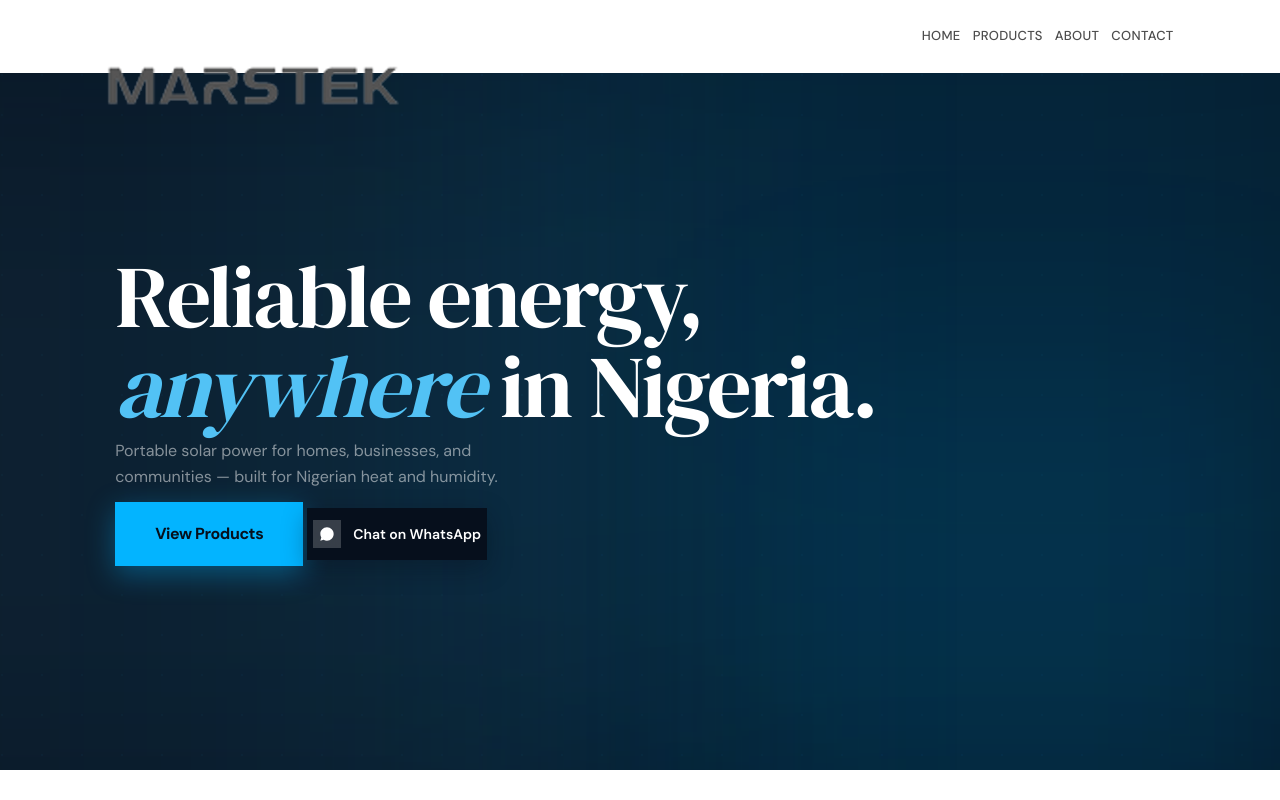
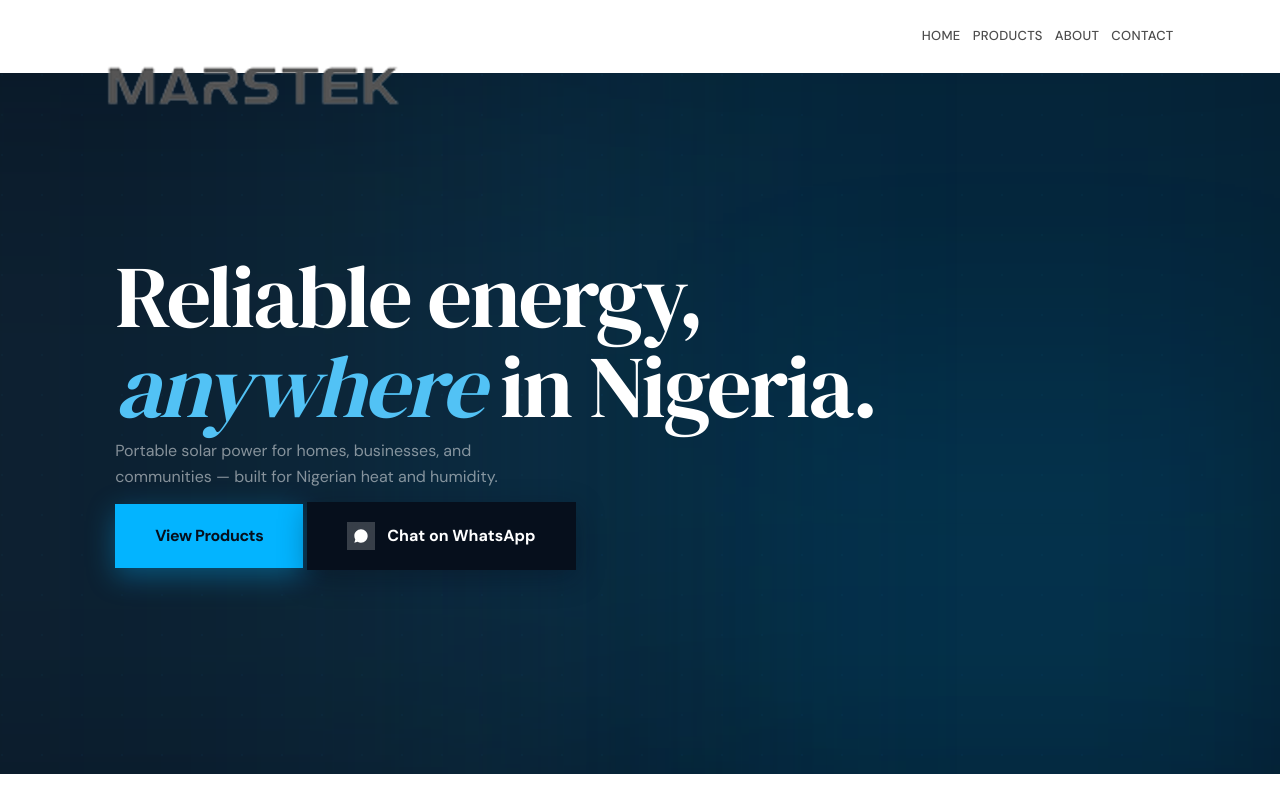
Before and after one commit to Tobithe3rd/Marstek-Nigeria-Site, a Next.js app: page / in a window 1280 px wide. Shown: the top 800 px of the page. Built offline with nearby package versions, Linux system fonts and the light colour scheme.

Commit message:
Match WhatsApp button size to View Products (px-10 py-5 text-base font-bold)

```diff
--- a/src/components/WhatsAppButton.tsx
+++ b/src/components/WhatsAppButton.tsx
@@ -8,7 +8,7 @@ export default function WhatsAppButton() {
       href={url}
       target="_blank"
       rel="noopener noreferrer"
-      className="inline-flex items-center gap-3 bg-navy-deep px-6 py-3 text-sm font-semibold text-white shadow-[0_8px_24px_rgba(6,15,28,0.35)] hover:shadow-[0_12px_32px_rgba(6,15,28,0.5)] hover:-translate-y-[2px] active:translate-y-0 active:shadow-[0_4px_12px_rgba(6,15,28,0.3)] focus-visible:outline-none focus-visible:ring-2 focus-visible:ring-brand focus-visible:ring-offset-2 focus-visible:ring-offset-white disabled:opacity-40 disabled:cursor-not-allowed disabled:translate-y-0 transition-[transform,shadow] duration-300 ease-premium"
+      className="inline-flex items-center gap-3 bg-navy-deep px-10 py-5 text-base font-bold text-white shadow-[0_8px_28px_rgba(6,15,28,0.35)] hover:shadow-[0_12px_32px_rgba(6,15,28,0.5)] hover:-translate-y-[2px] active:translate-y-0 active:shadow-[0_4px_12px_rgba(6,15,28,0.3)] focus-visible:outline-none focus-visible:ring-2 focus-visible:ring-brand focus-visible:ring-offset-2 focus-visible:ring-offset-white transition-[transform,shadow] duration-300 ease-premium"
       aria-label="Chat on WhatsApp with Marstek Nigeria"
     >
       <span className="inline-flex items-center justify-center w-7 h-7 bg-white/20 backdrop-blur-sm">
```
